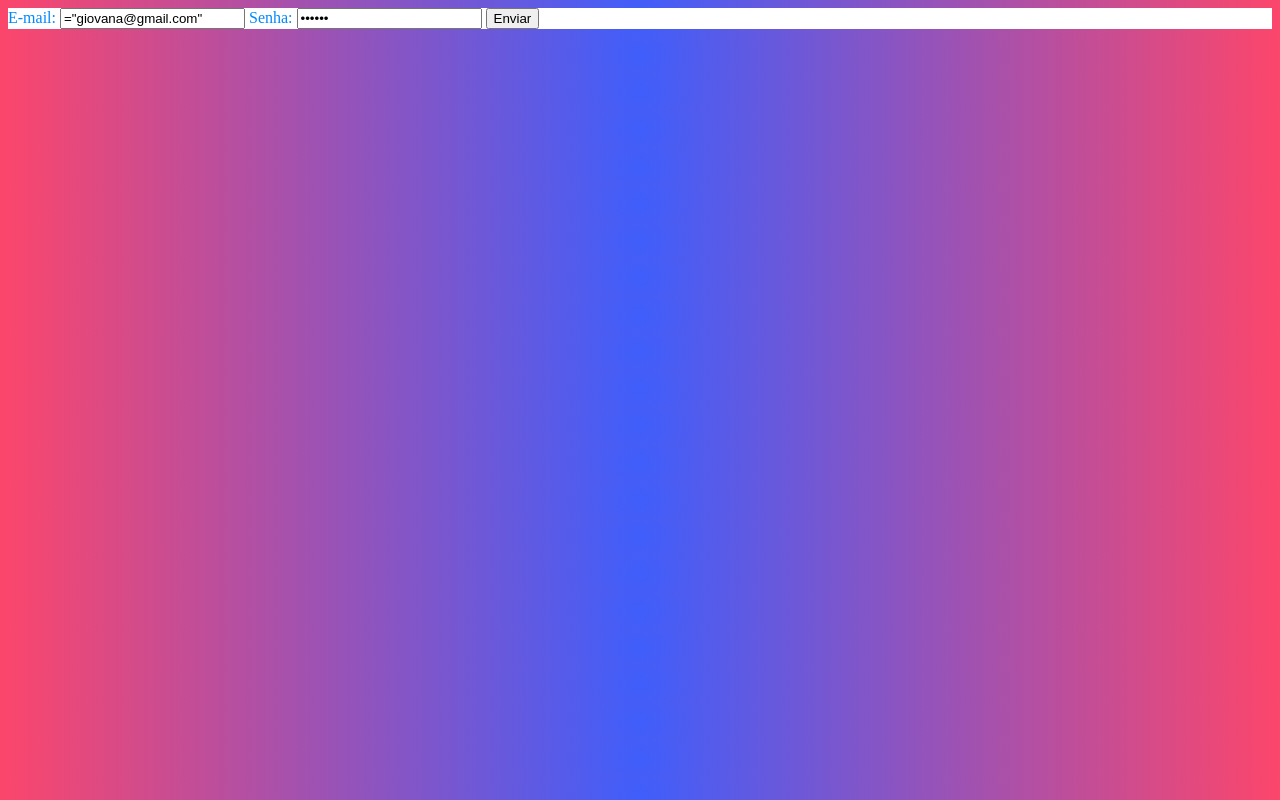
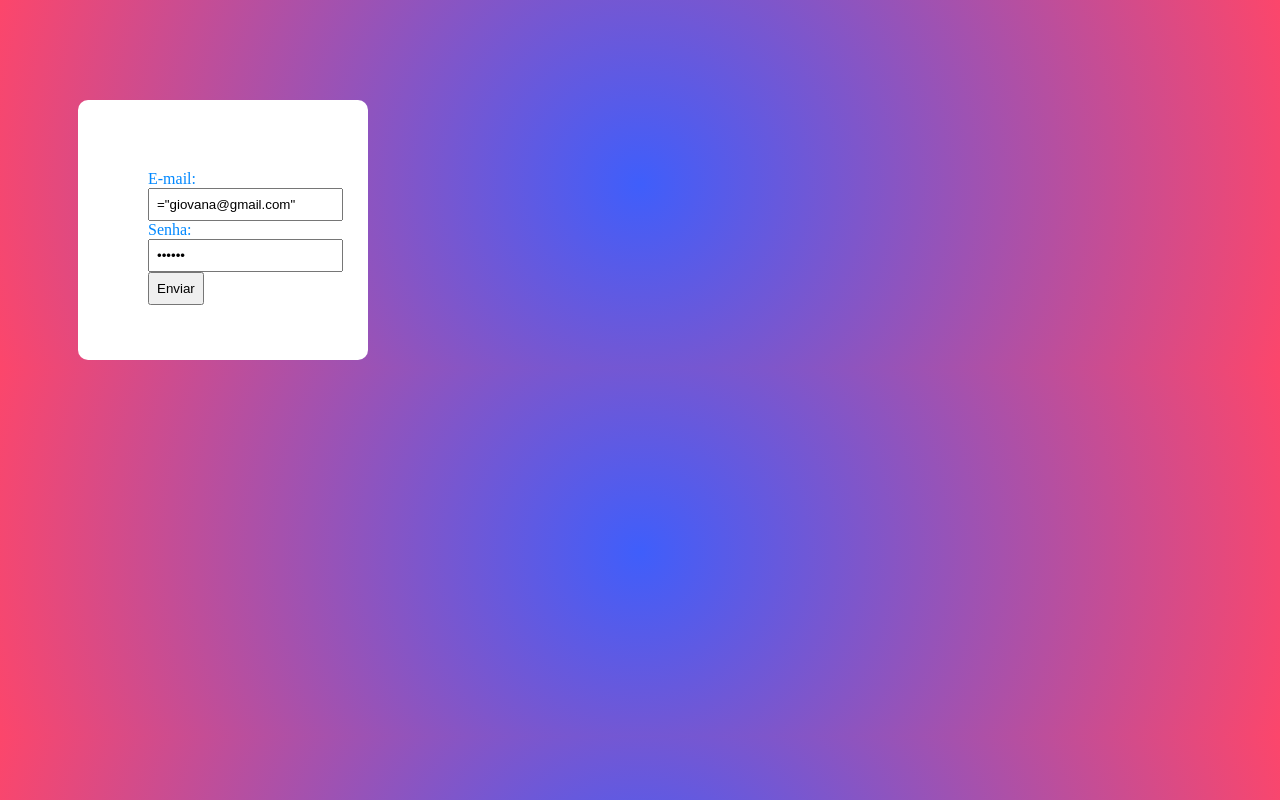
Before and after one commit to gioalunos/sitesenac, a plain HTML site: page index.html in a window 1280 px wide. Drawn offline with Linux system fonts and the light colour scheme.

Commit message:
Update index.css

```diff
--- a/index.css
+++ b/index.css
@@ -5,45 +5,29 @@ background: radial-gradient(circle, rgba(63, 94, 251, 1) 0%, rgba(252, 70, 107,
 
 form{
   background: #fff;
-}
-height :120pix;
+height:120px;
 display: flex;
-flex- direction: colum;
+flex-direction: colum;
 gap:7px;
 padding:70px;
 width:150px;
 margin-left:70px;
 margin-top:100px;
 border-radius:10px;
-{
+}
 
-form input}
-border:1px solid #00;*/
+form input{
+border:1px solid #00;
 padding:7px;
 border-radsius:5px;
 outline: none;
-`
+}
 
-form input:hover }
+form input:hover {
   border: 1px solid red;
-orm input:hover {
   border: 1px solid rgb(168, 110, 3);
 }
+
 form label {
   color: rgb(0, 136, 255);
 }
-/*
-* {
-  padding: 0;
-  margin: 0;
-  box-sizing: border-box;
-}
-#imagem1{
-  width: 100px;
-  height: 200px;
-  margin-top: 5px;
-}
-#imagem2{
-  width: 100%;
-  height: 200px;
-} */
```
